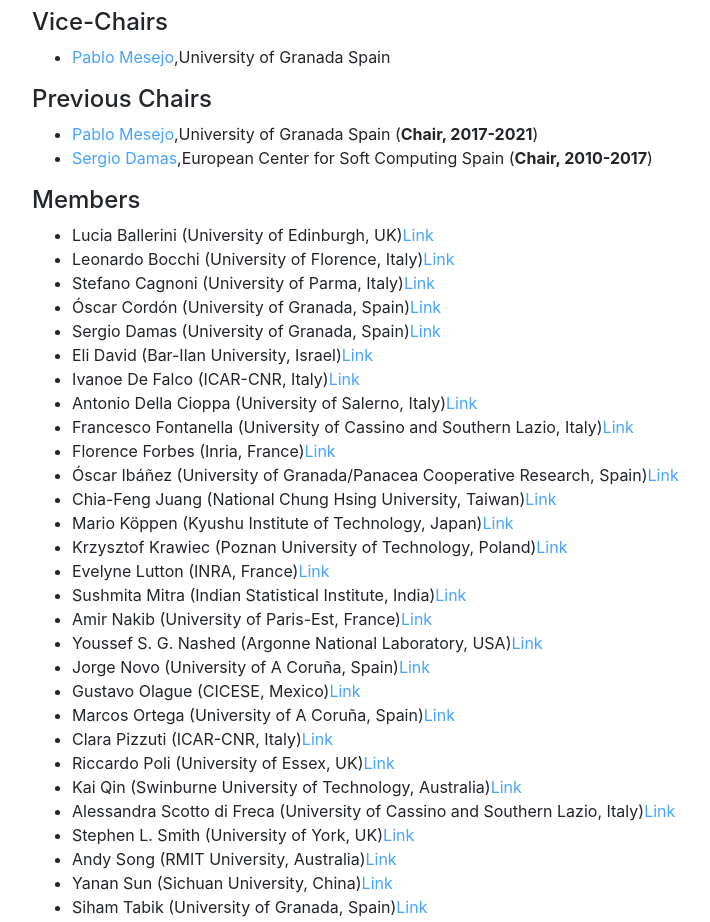
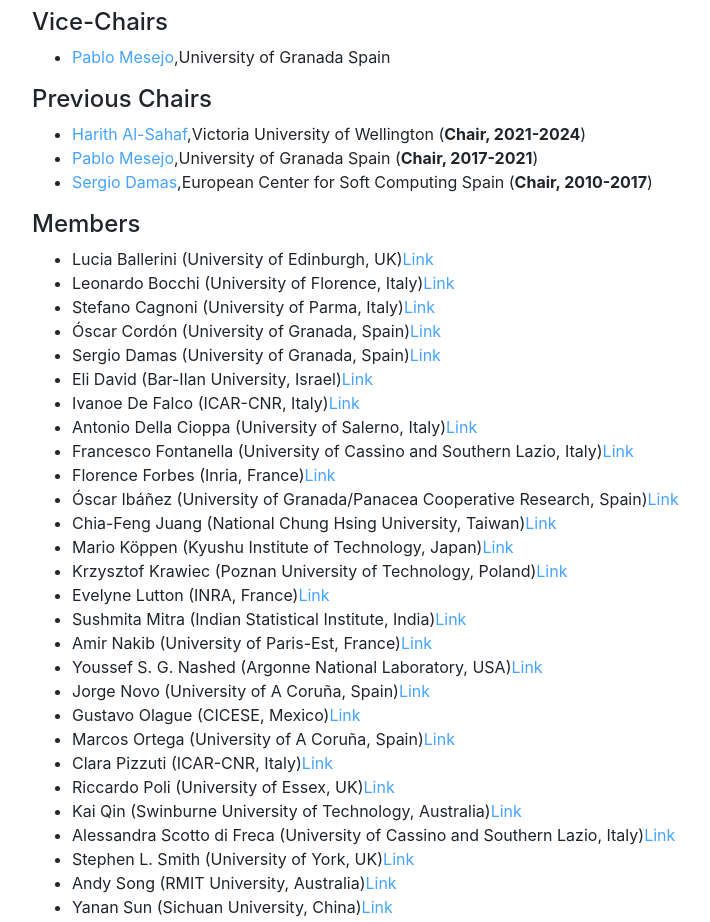
Before and after one commit to YingBi92/IEEE_CIS_ECVIP_Task_Force, a plain HTML site: page index.html in a window 1280 px wide. Shown: the part 4440-5362 px from the top of the page, without its empty margins (0-710 px from the left). Drawn offline with nearby package versions, Linux system fonts and the light colour scheme.

Commit message:
Update index.html

```diff
--- a/index.html
+++ b/index.html
@@ -344,6 +344,10 @@ color: #46a3ff;
         Previous Chairs
     </h4>
     <ul align="left">
+
+<li><a href="https://ecs.victoria.ac.nz/Main/HarithAl-Sahaf">Harith Al-Sahaf</a>,Victoria University of Wellington (<strong>Chair, 2021-2024</strong>)
+        </li>
+
 <li><a href="https://www.ugr.es/~pmesejo/">Pablo Mesejo</a>,University of Granada Spain (<strong>Chair, 2017-2021</strong>)
         </li>
 
```
